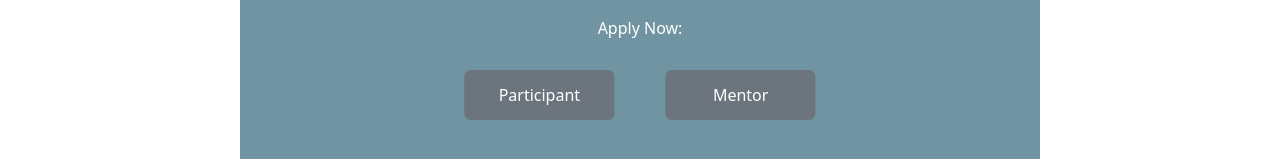
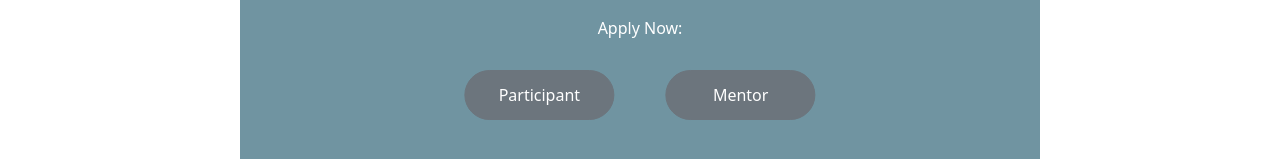
Before and after one commit to rozguo/datathon-atlantis-2024, a React (Create React App) app: page /apply in a window 1280 px wide. Shown: the part 486-645 px from the top of the page. Built offline with nearby package versions, Linux system fonts and the light colour scheme.

Commit message:
fixed application button styling + added links

```diff
--- a/src/sections/apply-page/apply-page.css
+++ b/src/sections/apply-page/apply-page.css
@@ -31,7 +31,6 @@
 .app-btn{
     width: 150px;
     height: 50px;
-    border-radius: 0px;
     color: white;
     font-size: 1.2rem;
     background-color: #4F4E65;
--- a/src/sections/apply-page/apply-page.js
+++ b/src/sections/apply-page/apply-page.js
@@ -24,14 +24,16 @@
             Apply Now:
             <div className="apply-btns-container">
               <a
+                style={{ borderRadius: " 50px" }}
                 className="btn  btn-secondary app-btn d-flex justify-content-center align-items-center"
-                href=""
+                href="https://docs.google.com/forms/d/e/1FAIpQLSdfAytD0pFRwV70e7GaWSk9QTazSfUVzRcYJGJroZbhrIvk6g/viewform?usp=sf_link"
               >
                 Participant
               </a>
               <a
+                style={{ borderRadius: " 50px" }}
                 className="btn btn-secondary app-btn d-flex justify-content-center align-items-center"
-                href=""
+                href="https://docs.google.com/forms/d/e/1FAIpQLSdQz5uuZUJArp5pg0Zyz1PYuehtaWsZDvbQc_9FXfvLy1cYxQ/viewform?usp=sf_link"
               >
                 Mentor
               </a>
```
